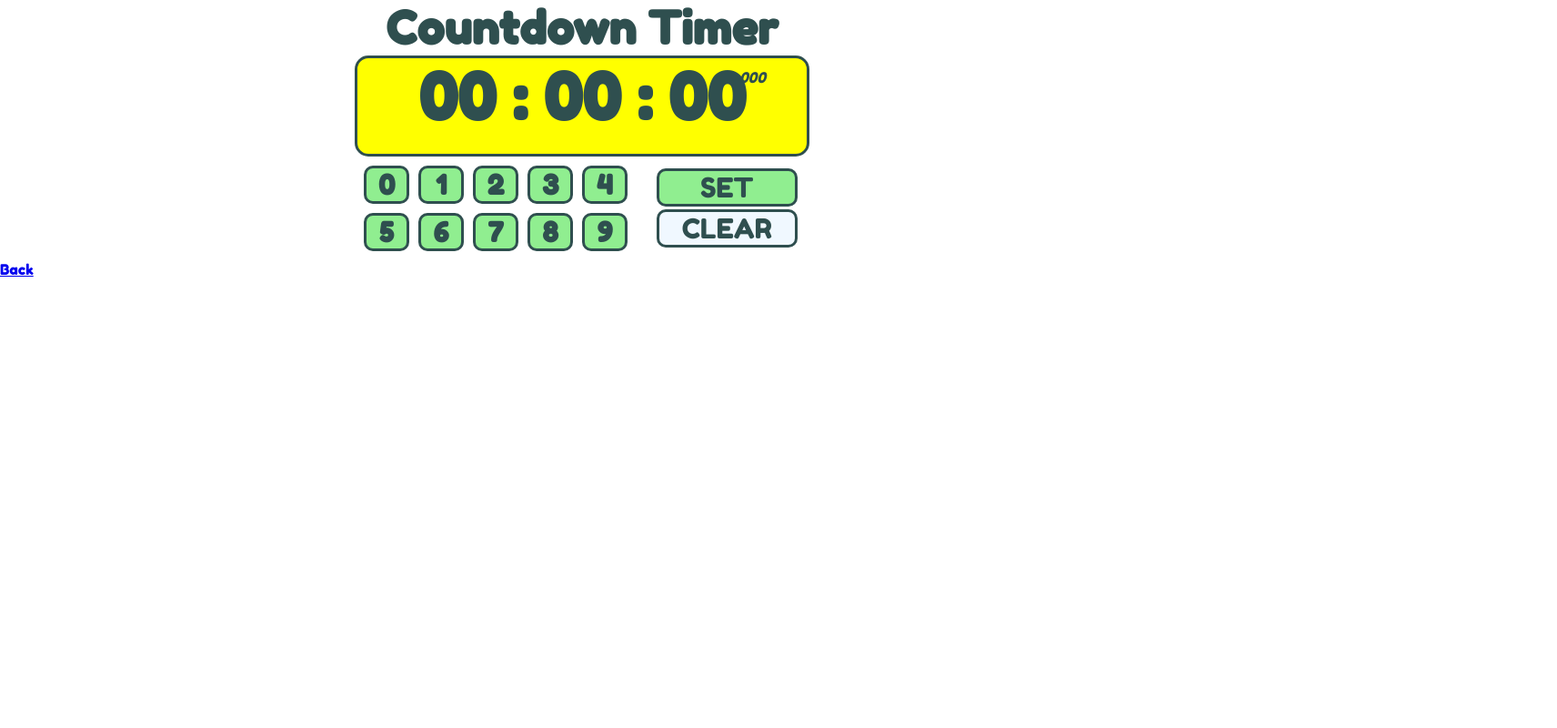
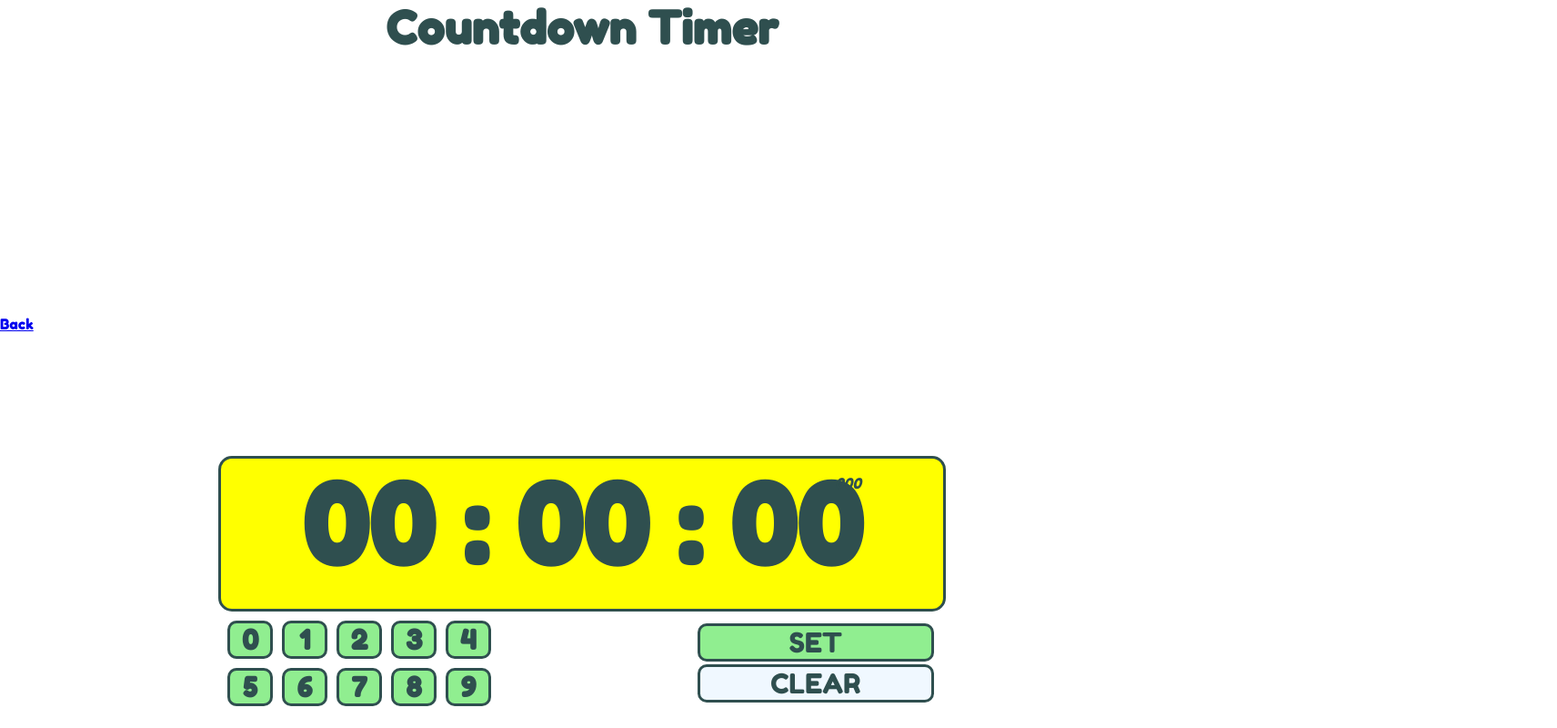
Before and after one commit to ihalkov/Countdown-Timer, a plain HTML site: page index.html in a window 1280 px wide. Shown: the whole page at 91% size, 1712 px wide, since content can reach past the window. Drawn offline with Linux system fonts and the light colour scheme; a web font is replaced by a local one.

```diff
--- a/style.css
+++ b/style.css
@@ -35,8 +35,11 @@ h1 {
     margin: 0 auto;
     padding: 0 auto;
     min-width: 100px;
-    max-width: 500px;
+    max-width: 800px;
     width: auto;
+    position: relative;
+    top: 440px;
+    /* bottom: 50%; */
 }
 
 .countdown-timer {
@@ -50,6 +53,8 @@ h1 {
     /* padding: 0 auto; */
     /* font-size: 70px; */
     /* font-weight: bold; */
+    /* bottom: 540px;
+    position: relative; */
     display: grid;
     grid-template-columns: 100%;
     grid-template-rows: 50% 50%;
@@ -68,7 +73,7 @@ h1 {
     /* margin: 0 auto; */
     /* padding: 0 auto; */
     text-align: center;
-    font-size: 70px;
+    font-size: 120px;
     font-weight: bold;
     /* display: grid;
     grid-template-columns: 25% 10% 25% 10% 25%;
```
